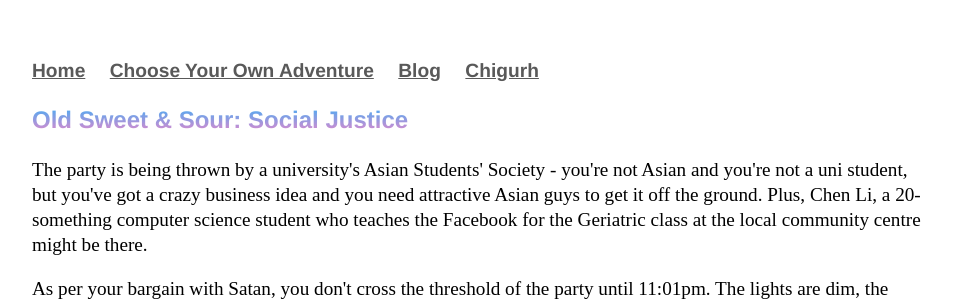
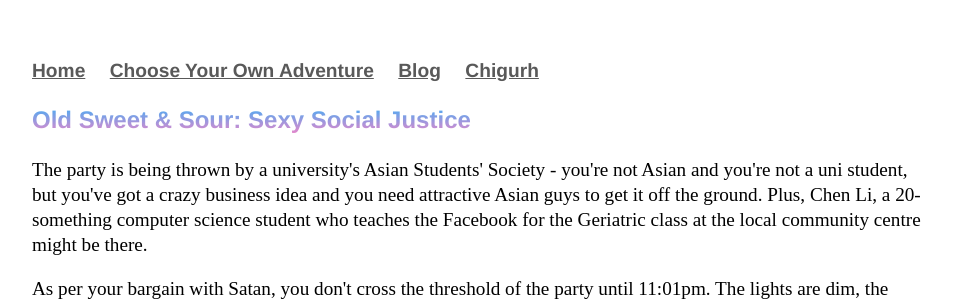
Before and after one commit to Pinelife/pinelife.github.io, a Jekyll site: the page built from Hellhole/Room4.html, in a window 1280 px wide. Shown: the top 301 px of the page, without its empty margins (160-1115 px from the left). Built offline with Jekyll 4.4.1, drawn with Linux system fonts in a browser that asks for light colours.

Commit message:
Update Room4.html

```diff
--- a/Hellhole/Room4.html
+++ b/Hellhole/Room4.html
@@ -2,7 +2,7 @@
 layout: default
 title: Pinelife
 ---
-<h3>Old Sweet & Sour: Social Justice</h3>
+<h3>Old Sweet & Sour: Sexy Social Justice</h3>
 
 <p>The party is being thrown by a university's Asian Students' Society - you're not Asian and you're not a uni student,
   but you've got a crazy business idea and you need attractive Asian guys to get it off the ground. Plus, Chen Li, a 20-something computer
```
